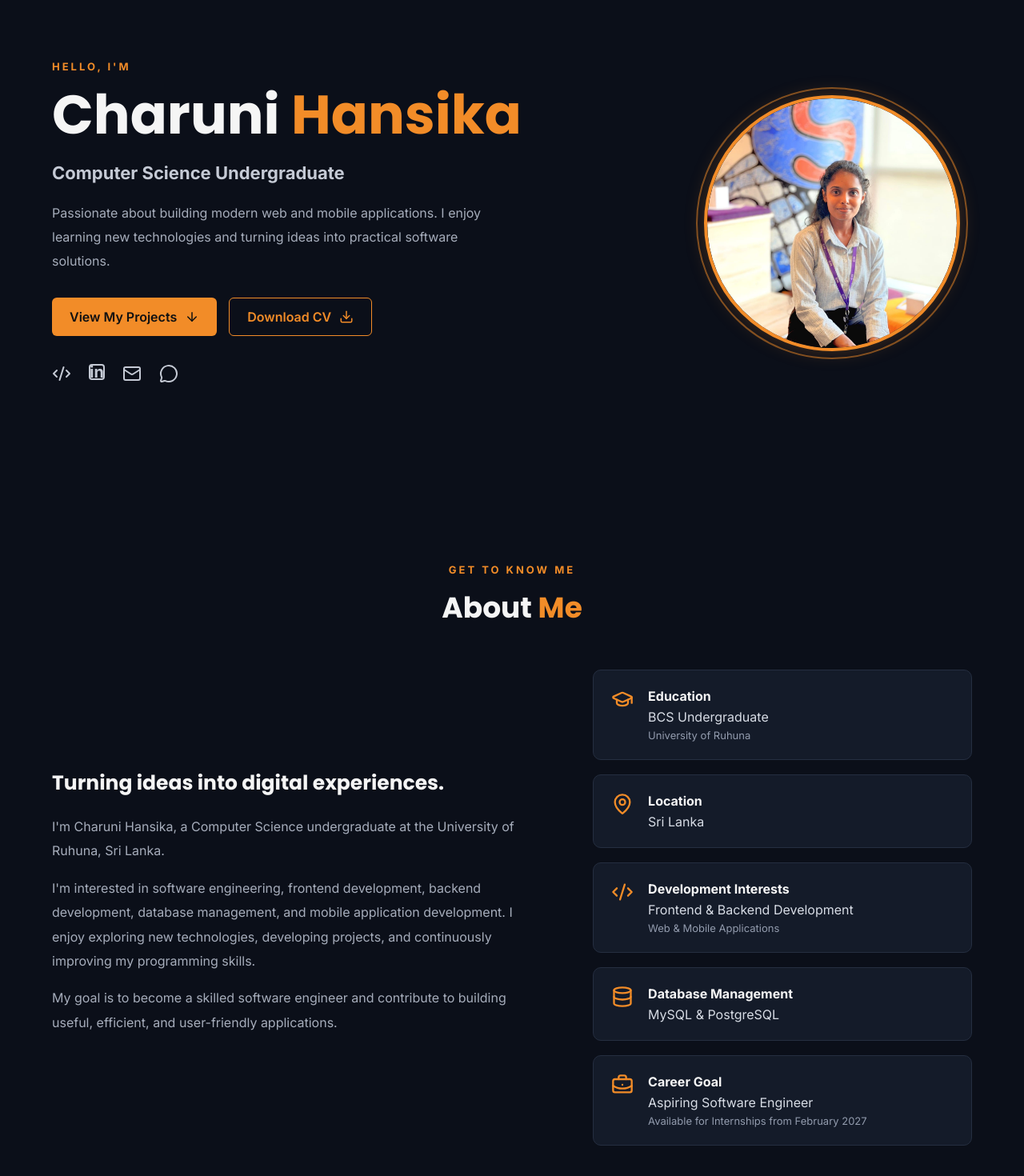
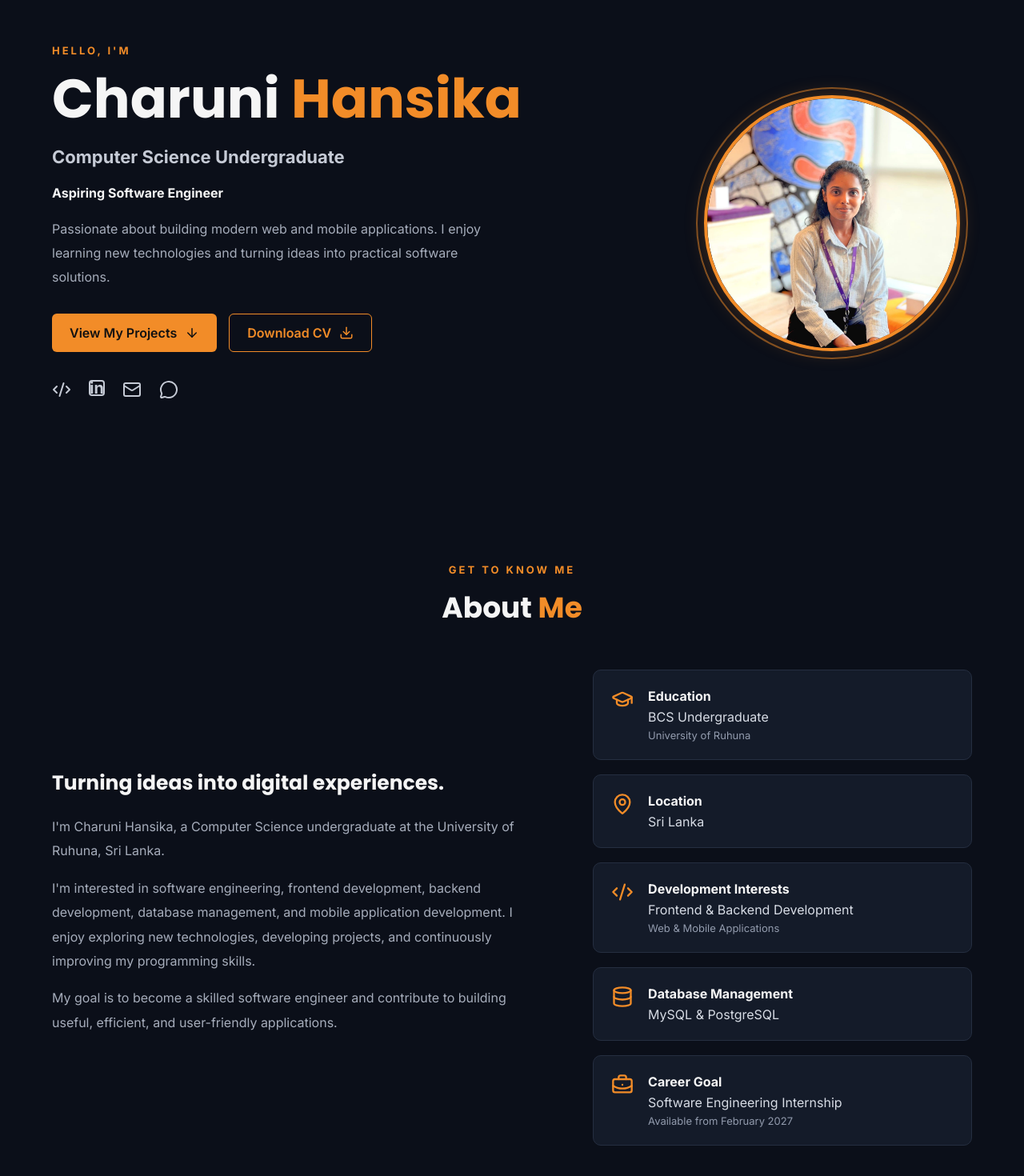
Before and after one commit to CharuniLiyanage/charuni-portfolio, a React (Vite) app in the folder charuni-portfolio/: page / in a window 1280 px wide. Shown: the part 122-1592 px from the top of the page at 80% size. Built offline with nearby package versions, Linux system fonts and the light colour scheme.

Commit message:
Update Files

```diff
--- a/charuni-portfolio/src/components/About.jsx
+++ b/charuni-portfolio/src/components/About.jsx
@@ -79,8 +79,8 @@ function About() {
             <BriefcaseBusiness />
             <div>
               <h4>Career Goal</h4>
-              <p>Aspiring Software Engineer</p>
-              <span>Available for Internships from February 2027</span>
+              <p>Software Engineering Internship</p>
+              <span>Available from February 2027</span>
             </div>
           </div>
         </div>
--- a/charuni-portfolio/src/components/Hero.jsx
+++ b/charuni-portfolio/src/components/Hero.jsx
@@ -17,6 +17,7 @@ function Hero() {
         </h1>
 
         <h2>Computer Science Undergraduate</h2>
+        <h4>Aspiring Software Engineer</h4><br></br>
 
         <p className="hero-description">
           Passionate about building modern web and mobile applications.
```
